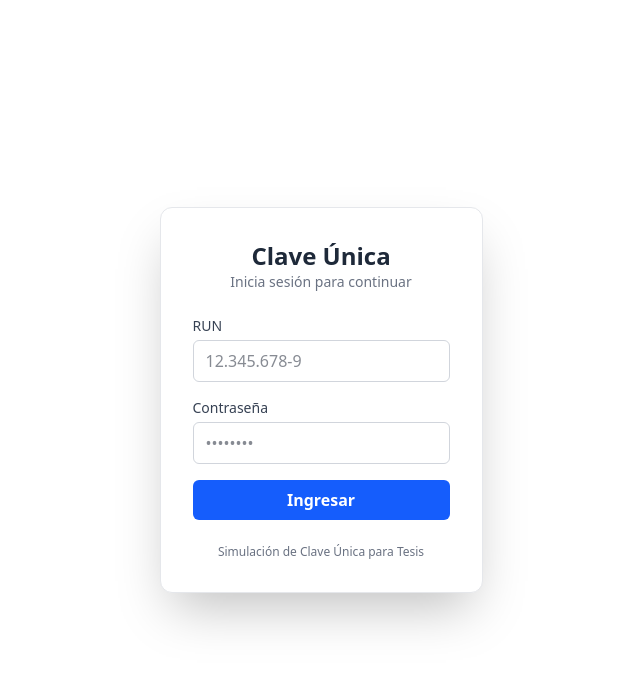
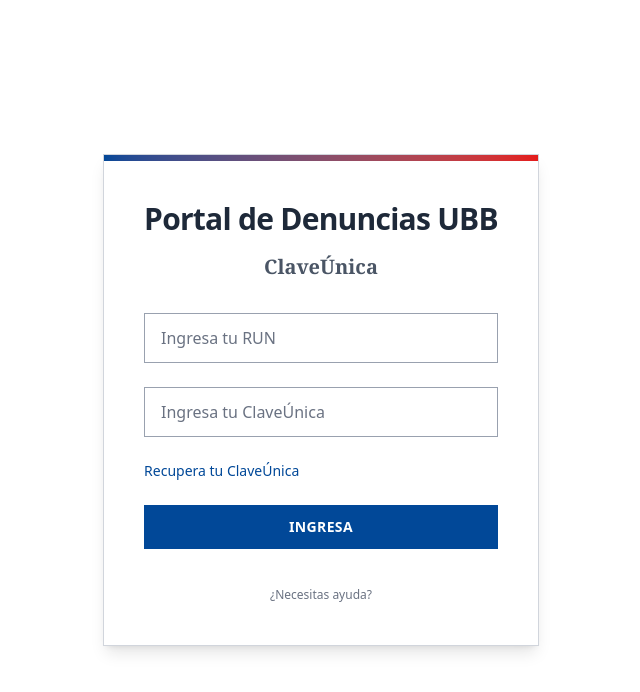
Before and after one commit to EstebanBra/Tesis-Sumarios, a React (Vite) app in the folder frontend/: page /login in a window 1280 px wide. Shown: the top 692 px of the page, without its empty margins (319-959 px from the left). Built offline with nearby package versions, Linux system fonts and the light colour scheme; no server answers.

Commit message:
Actualizacion base de datos y cambios en los campos

```diff
--- a/frontend/src/components/layout/Header.tsx
+++ b/frontend/src/components/layout/Header.tsx
@@ -1,6 +1,8 @@
 import { Link } from 'react-router-dom'
+import { useAuth } from '../../context/AuthContext'
 
 export default function Header() {
+  const { isAuthenticated, logout } = useAuth()
   return (
     <header className="w-full border-b border-gray-200 bg-white">
       {/* Bloque superior de marcas */}
@@ -57,12 +59,21 @@
 
           {/* Zona de usuario al extremo derecho (placeholder) */}
           <div className="ml-auto inline-flex items-center gap-3 py-2">
-            <Link
-              to="/"  // ← vuelve al login
-              className="inline-flex items-center rounded-md bg-ubb-blue px-3 py-1.5 text-sm font-semibold text-white hover:opacity-95"
-            >
-              Iniciar sesión
-            </Link>
+            {isAuthenticated ? (
+              <button
+                onClick={() => logout()}
+                className="inline-flex items-center rounded-md bg-red-600 px-3 py-1.5 text-sm font-semibold text-white hover:bg-red-700"
+              >
+                Cerrar sesión
+              </button>
+            ) : (
+              <Link
+                to="/login"
+                className="inline-flex items-center rounded-md bg-ubb-blue px-3 py-1.5 text-sm font-semibold text-white hover:opacity-95"
+              >
+                Iniciar sesión
+              </Link>
+            )}
           </div>
         </div>
       </nav>
--- a/frontend/src/pages/Denuncias/NuevaDenuncia.tsx
+++ b/frontend/src/pages/Denuncias/NuevaDenuncia.tsx
@@ -14,7 +14,7 @@
   rut: '', nombre: '', telefono: '', correo: '', reservaIdentidad: false,
   tipoId: 0, subtipoId: null,
   regionDenunciante: '', comunaDenunciante: '', direccionDenunciante: '',
-  victimaMenor: 'no', esVictima: 'si', victimaRut: '', victimaNombre: '', victimaApellido1: '', victimaApellido2: '', victimaGenero: '', victimaSexo: '', victimaNacionalidad: '', victimaNacimiento: '',
+  victimaMenor: 'no', esVictima: 'si', victimaRut: '', victimaNombre: '', victimaApellido1: '', victimaApellido2: '', victimaGenero: '', victimaSexo: '', victimaNacionalidad: '', victimaNacimiento: '', victimaCorreo: '', victimaTelefono: '',
   regionHecho: '', comunaHecho: '', sedeHecho: '', lugarHecho: '', detalleHecho: '', fechaHecho: '', horaHecho: '', relato: '',
   involucrados: [], nuevoInvolucrado: { ...initialInvolucrado },
 }
@@ -342,7 +342,7 @@
               </div>
             </div>
             <div>
-              <label className="text-sm font-medium text-gray-700">Dirección *</label>
+              <label className="text-sm font-medium text-gray-700">Dirección domicilio *</label>
               <input className="mt-1 w-full rounded-md border border-gray-300 px-3 py-2 text-sm hover:border-gray-400 transition-colors" placeholder="Calle / número" value={form.direccionDenunciante} onChange={(e) => updateField('direccionDenunciante', e.target.value)} />
             </div>
 
@@ -367,23 +367,62 @@
               <div>
                 <p className="text-sm font-medium text-gray-700 mb-1">¿Víctima menor de edad?</p>
                 <div className="flex gap-3 text-sm">
-                  <label className="inline-flex items-center gap-1"><input type="radio" name="menor" value="si" checked={form.victimaMenor === 'si'} onChange={(e) => updateField('victimaMenor', 'si')} /> Sí</label>
-                  <label className="inline-flex items-center gap-1"><input type="radio" name="menor" value="no" checked={form.victimaMenor === 'no'} onChange={(e) => updateField('victimaMenor', 'no')} /> No</label>
+                  <label className="inline-flex items-center gap-1"><input type="radio" name="menor" value="si" checked={form.victimaMenor === 'si'} onChange={() => updateField('victimaMenor', 'si')} /> Sí</label>
+                  <label className="inline-flex items-center gap-1"><input type="radio" name="menor" value="no" checked={form.victimaMenor === 'no'} onChange={() => updateField('victimaMenor', 'no')} /> No</label>
                 </div>
               </div>
               <div>
                 <p className="text-sm font-medium text-gray-700 mb-1">¿Eres tú la víctima?</p>
                 <div className="flex gap-3 text-sm">
-                  <label className="inline-flex items-center gap-1"><input type="radio" name="esVictima" value="si" checked={form.esVictima === 'si'} onChange={(e) => updateField('esVictima', 'si')} /> Sí</label>
-                  <label className="inline-flex items-center gap-1"><input type="radio" name="esVictima" value="no" checked={form.esVictima === 'no'} onChange={(e) => updateField('esVictima', 'no')} /> No</label>
+                  <label className="inline-flex items-center gap-1">
+                    <input
+                      type="radio"
+                      name="esVictima"
+                      value="si"
+                      checked={form.esVictima === 'si'}
+                      onChange={() => {
+                        updateField('esVictima', 'si')
+                        if (user) {
+                          setForm(prev => ({
+                            ...prev,
+                            victimaRut: user.rut,
+                            victimaNombre: user.nombre,
+                            victimaCorreo: user.email,
+                            victimaTelefono: form.telefono // Usamos el del formulario si está, o vacío
+                          }))
+                        }
+                      }}
+                    /> Sí
+                  </label>
+                  <label className="inline-flex items-center gap-1">
+                    <input
+                      type="radio"
+                      name="esVictima"
+                      value="no"
+                      checked={form.esVictima === 'no'}
+                      onChange={() => {
+                        updateField('esVictima', 'no')
+                        setForm(prev => ({
+                          ...prev,
+                          victimaRut: '',
+                          victimaNombre: '',
+                          victimaApellido1: '',
+                          victimaApellido2: '',
+                          victimaCorreo: '',
+                          victimaTelefono: ''
+                        }))
+                      }}
+                    /> No
+                  </label>
                 </div>
               </div>
             </div>
 
             <div className="grid gap-4 md:grid-cols-3">
               <div><label className="text-sm font-medium text-gray-700">RUT</label><input className="mt-1 w-full rounded-md border border-gray-300 px-3 py-2 text-sm hover:border-gray-400 transition-colors" value={form.victimaRut} onChange={(e) => updateField('victimaRut', e.target.value)} /></div>
-              <div><label className="text-sm font-medium text-gray-700">Nombre</label><input className="mt-1 w-full rounded-md border border-gray-300 px-3 py-2 text-sm hover:border-gray-400 transition-colors" value={form.victimaNombre} onChange={(e) => updateField('victimaNombre', e.target.value)} /></div>
-              <div><label className="text-sm font-medium text-gray-700">Apellidos</label><input className="mt-1 w-full rounded-md border border-gray-300 px-3 py-2 text-sm hover:border-gray-400 transition-colors" value={form.victimaApellido1} onChange={(e) => updateField('victimaApellido1', e.target.value)} /></div>
+              <div><label className="text-sm font-medium text-gray-700">Nombre Completo</label><input className="mt-1 w-full rounded-md border border-gray-300 px-3 py-2 text-sm hover:border-gray-400 transition-colors" value={form.victimaNombre} onChange={(e) => updateField('victimaNombre', e.target.value)} /></div>
+              <div><label className="text-sm font-medium text-gray-700">Correo</label><input type="email" className="mt-1 w-full rounded-md border border-gray-300 px-3 py-2 text-sm hover:border-gray-400 transition-colors" value={form.victimaCorreo} onChange={(e) => updateField('victimaCorreo', e.target.value)} /></div>
+              <div><label className="text-sm font-medium text-gray-700">Teléfono</label><input className="mt-1 w-full rounded-md border border-gray-300 px-3 py-2 text-sm hover:border-gray-400 transition-colors" value={form.victimaTelefono} onChange={(e) => updateField('victimaTelefono', e.target.value)} /></div>
             </div>
           </section>
 
--- a/frontend/src/pages/Login/Login.tsx
+++ b/frontend/src/pages/Login/Login.tsx
@@ -22,53 +22,74 @@
     }
 
     return (
-        <div className="flex min-h-screen flex-col items-center justify-center ">
-            <div className="w-full max-w-md bg-white p-8 rounded-xl shadow-2xl border border-gray-200">
-                <div className="mb-6 text-center">
-                    <h1 className="text-2xl font-bold text-gray-800">Clave Única</h1>
-                    <p className="text-sm text-gray-500">Inicia sesión para continuar</p>
+        <div className="flex max-h-screen flex-col items-center justify-center bg-gray-50">
+            {/* Tarjeta principal */}
+            <div className="w-full max-w-[480px] bg-white shadow-lg border border-gray-300">
+                {/* Encabezado con barra de colores (opcional, para dar toque institucional) */}
+                <div className="h-1.5 w-full bg-gradient-to-r from-ubb-blue to-ubb-red"></div>
+
+                <div className="p-10">
+                    {/* Logo / Título */}
+                    <div className="mb-8 text-center">
+                        <div className="mb-4 flex justify-center">
+                            {/* Aquí podría ir el logo si se desea, por ahora solo texto estilizado */}
+                            <span className="font-condensed text-3xl font-bold text-gray-800 tracking-tight">
+                                Portal de Denuncias UBB
+                            </span>
+                        </div>
+                        <h2 className="text-xl font-serif text-gray-600 font-bold">ClaveÚnica</h2>
                     </div>
 
+                    {/* Mensaje de error */}
                     {error && (
-                    <div className="mb-4 rounded bg-red-100 p-3 text-sm text-red-700">
+                        <div className="mb-6 rounded border border-red-200 bg-red-50 p-3 text-sm text-red-700">
                             {error}
                         </div>
                     )}
 
-                <form onSubmit={handleSubmit} className="space-y-4">
+                    <form onSubmit={handleSubmit} className="space-y-6">
+                        {/* Input RUN */}
                         <div>
-                        <label className="block text-sm font-medium text-gray-700">RUN</label>
                             <input
                                 type="text"
-                            className="mt-1 w-full rounded-md border border-gray-300 px-3 py-2 focus:border-blue-500 focus:outline-none focus:ring-1 focus:ring-blue-500"
-                            placeholder="12.345.678-9"
+                                className="w-full rounded-none border border-gray-400 px-4 py-3 text-gray-700 placeholder-gray-500 focus:border-ubb-blue focus:outline-none focus:ring-1 focus:ring-ubb-blue"
+                                placeholder="Ingresa tu RUN"
                                 value={rut}
                                 onChange={(e) => setRut(e.target.value)}
                                 required
                             />
                         </div>
+
+                        {/* Input Contraseña */}
                         <div>
-                        <label className="block text-sm font-medium text-gray-700">Contraseña</label>
                             <input
                                 type="password"
-                            className="mt-1 w-full rounded-md border border-gray-300 px-3 py-2 focus:border-blue-500 focus:outline-none focus:ring-1 focus:ring-blue-500"
-                            placeholder="••••••••"
+                                className="w-full rounded-none border border-gray-400 px-4 py-3 text-gray-700 placeholder-gray-500 focus:border-ubb-blue focus:outline-none focus:ring-1 focus:ring-ubb-blue"
+                                placeholder="Ingresa tu ClaveÚnica"
                                 value={password}
                                 onChange={(e) => setPassword(e.target.value)}
                                 required
                             />
                         </div>
+
+                        {/* Enlaces de ayuda */}
+                        <div className="flex flex-col gap-1 text-sm">
+                            <a href="#" className="text-ubb-blue hover:underline font-medium w-fit">Recupera tu ClaveÚnica</a>
+                        </div>
+
+                        {/* Botón Ingresar */}
                         <button
                             type="submit"
                             disabled={loading}
-                        className="w-full rounded-md bg-blue-600 px-4 py-2 font-semibold text-white hover:bg-blue-700 disabled:bg-blue-400"
+                            className="w-full bg-ubb-blue px-4 py-3 text-sm font-bold text-white disabled:bg-ubb-blue/50 transition-colors uppercase tracking-wide"
                         >
-                        {loading ? 'Autenticando...' : 'Ingresar'}
+                            {loading ? 'AUTENTICANDO...' : 'INGRESA'}
                         </button>
                     </form>
 
-                <div className="mt-6 text-center text-xs text-gray-500">
-                    <p>Simulación de Clave Única para Tesis</p>
+                    <div className="mt-8 text-center">
+                        <a href="#" className="text-xs text-gray-500 hover:underline">¿Necesitas ayuda?</a>
+                    </div>
                 </div>
             </div>
         </div>
--- a/frontend/src/types/denuncia.types.ts
+++ b/frontend/src/types/denuncia.types.ts
@@ -46,6 +46,8 @@
     victimaSexo: string
     victimaNacionalidad: string
     victimaNacimiento: string
+    victimaCorreo: string
+    victimaTelefono: string
 
     regionHecho: string
     comunaHecho: string
```
Also changed, not shown: 2 other files (tests, documents, lock files or other folders). Lines whose indentation alone changed are shown as unchanged.
